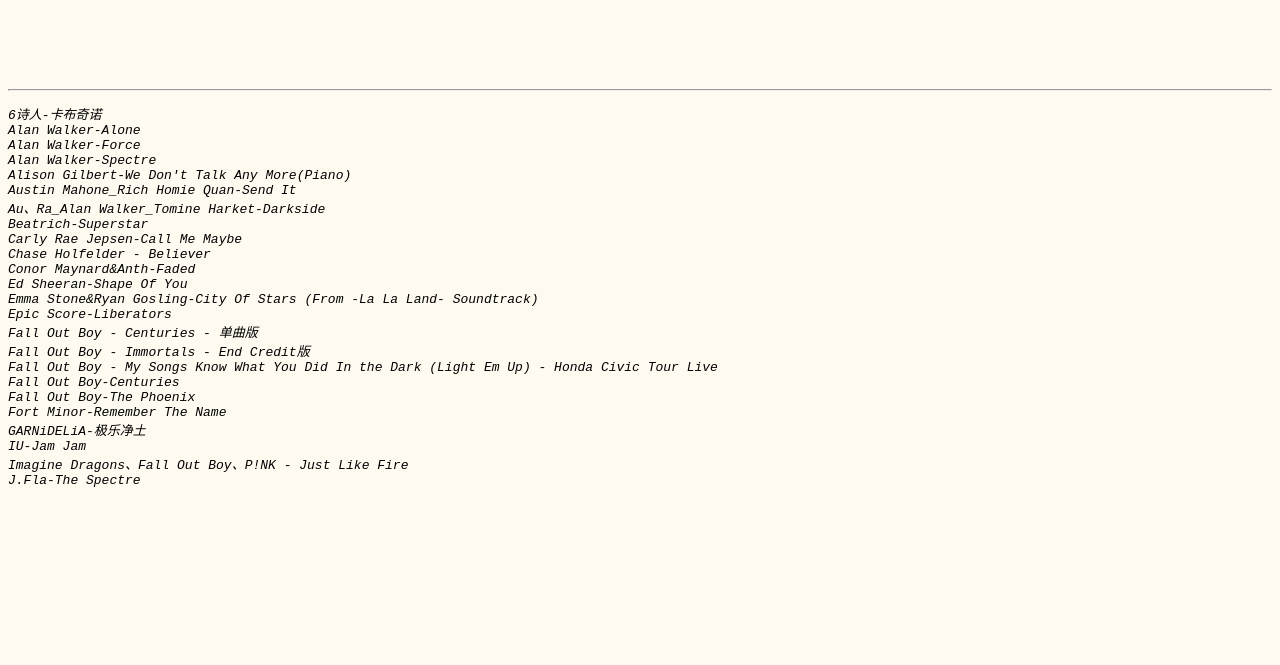
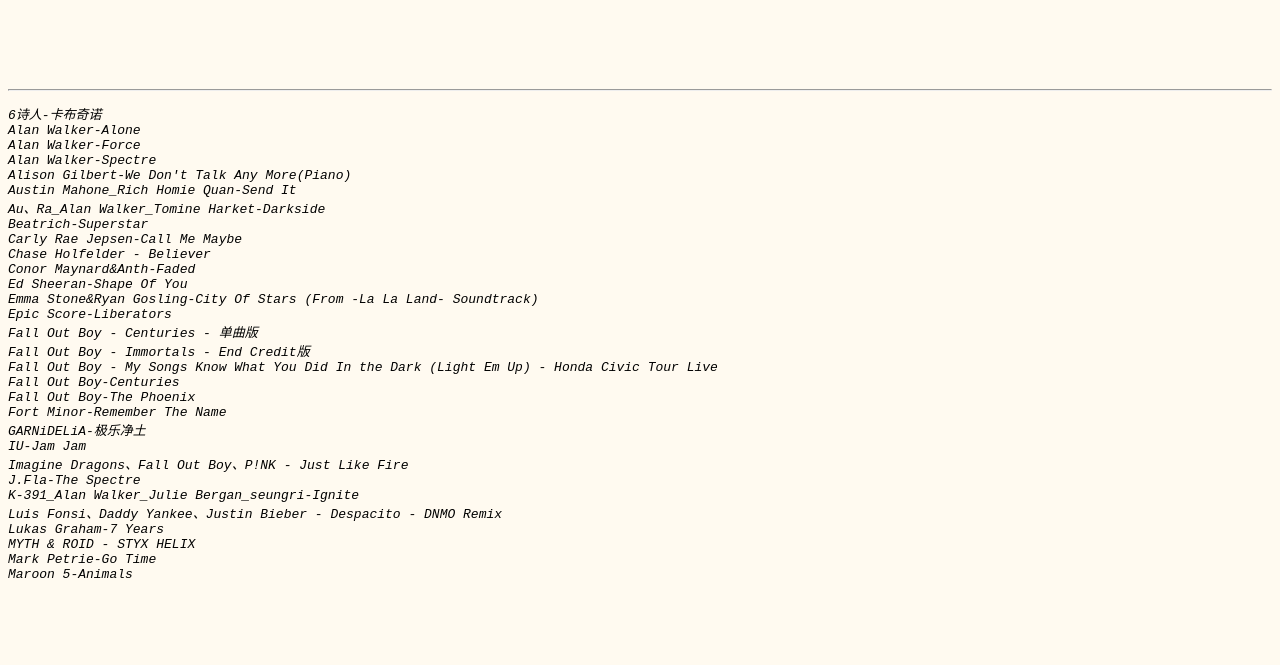
Before and after one commit to Robertspot/download, a plain HTML site: page index.html in a window 1280 px wide. Shown: the part 129-794 px from the top of the page. Drawn offline with Linux system fonts and the light colour scheme.

Commit message:
Update index.html

```diff
--- a/index.html
+++ b/index.html
@@ -37,12 +37,12 @@
 <i><a href="https://raw.githubusercontent.com/Robertspot/download/master/music/IU-Jam%20Jam.mp3"></a>IU-Jam Jam</i>
 <i><a href="https://raw.githubusercontent.com/Robertspot/download/master/music/Imagine%20Dragons%E3%80%81Fall%20Out%20Boy%E3%80%81P!NK%20-%20Just%20Like%20Fire.mp3"></a>Imagine Dragons、Fall Out Boy、P!NK - Just Like Fire</i>
 <i><a href="https://raw.githubusercontent.com/Robertspot/download/master/music/J.Fla-The%20Spectre.mp3"></a>J.Fla-The Spectre</i>
-<i><a href=""></a></i>
-<i><a href=""></a></i>
-<i><a href=""></a></i>
-<i><a href=""></a></i>
-<i><a href=""></a></i>
-<i><a href=""></a></i>
+<i><a href="https://raw.githubusercontent.com/Robertspot/download/master/music/K-391_Alan%20Walker_Julie%20Bergan_seungri-Ignite.mp3"></a>K-391_Alan Walker_Julie Bergan_seungri-Ignite</i>
+<i><a href="https://raw.githubusercontent.com/Robertspot/download/master/music/Luis%20Fonsi%E3%80%81Daddy%20Yankee%E3%80%81Justin%20Bieber%20-%20Despacito%20-%20DNMO%20Remix.mp3"></a>Luis Fonsi、Daddy Yankee、Justin Bieber - Despacito - DNMO Remix</i>
+<i><a href="https://raw.githubusercontent.com/Robertspot/download/master/music/Lukas%20Graham-7%20Years.mp3"></a>Lukas Graham-7 Years</i>
+<i><a href="https://raw.githubusercontent.com/Robertspot/download/master/music/MYTH%20%26%20ROID%20-%20STYX%20HELIX.mp3"></a>MYTH & ROID - STYX HELIX</i>
+<i><a href="https://raw.githubusercontent.com/Robertspot/download/master/music/Mark%20Petrie-Go%20Time.mp3"></a>Mark Petrie-Go Time</i>
+<i><a href="https://raw.githubusercontent.com/Robertspot/download/master/music/Maroon%205-Animals.mp3"></a>Maroon 5-Animals</i>
 <i><a href=""></a></i>
 <i><a href=""></a></i>
 <i><a href=""></a></i>
```
